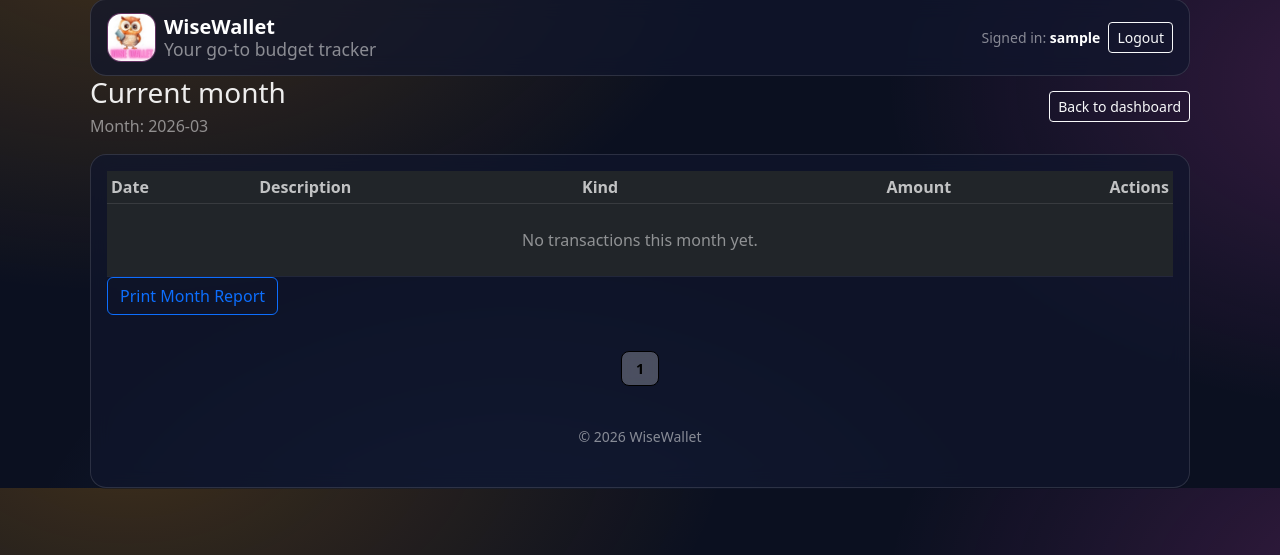
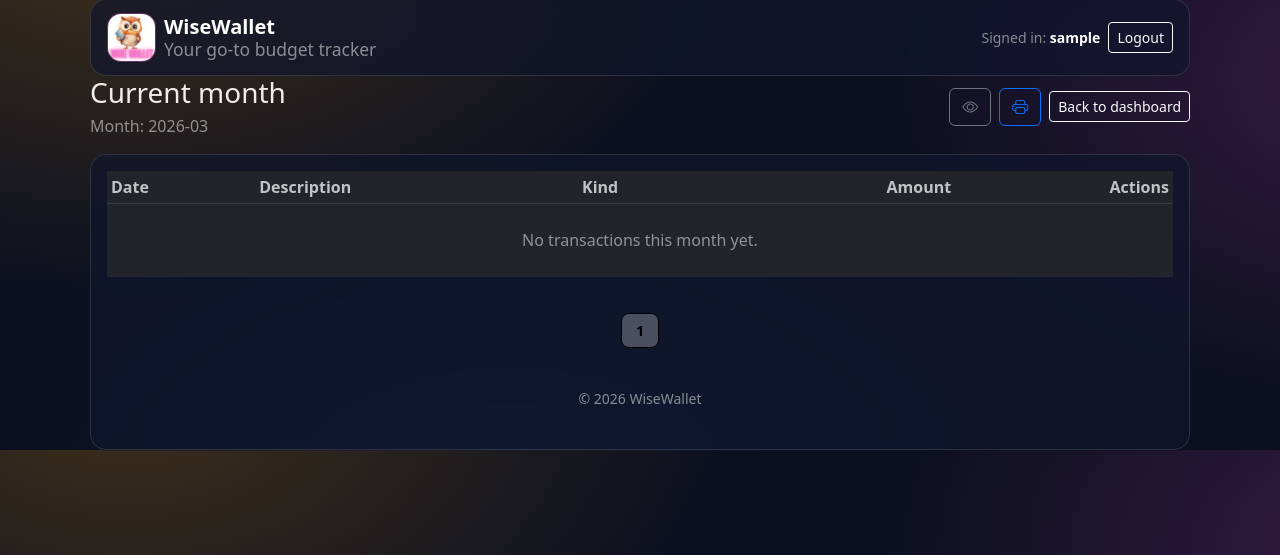
Before and after one commit to paliFrotan/capstone_project_2026, a Django app: page /month/ in a window 1280 px wide. Shown: the part 17-572 px from the top of the page. Run offline with Django 4.2, Linux system fonts and the light colour scheme; the visitor is signed in with stand-in values (Sample User, id 1); data that the repository does not hold is empty.

Commit message:
adjust print options

```diff
--- a/templates/wallet/month_transactions.html
+++ b/templates/wallet/month_transactions.html
@@ -12,9 +12,22 @@
         id="month-toast"
         style="z-index: 2000; display: none; margin-bottom: 1rem"
     ></div>
-    <a class="btn btn-sm btn-outline-light" href="{% url 'dashboard' %}">
-        Back to dashboard
-    </a>
+    <div class="d-flex gap-2 align-items-center">
+        <a href="{% url 'print_month_report' year month %}" class="btn btn-outline-secondary" title="Preview Month Report">
+            <i class="bi bi-eye"></i>
+        </a>
+        <a
+            href="{% url 'print_month_report' year month %}"
+            target="_blank"
+            class="btn btn-outline-primary"
+            title="Print Month Report"
+            onclick="window.open(this.href, '_blank').print(); return false;">
+            <i class="bi bi-printer"></i>
+        </a>
+        <a class="btn btn-sm btn-outline-light" href="{% url 'dashboard' %}?month={{ selected_month|date:'Y-m' }}&date={{ selected_date|date:'Y-m-d' }}">
+            Back to dashboard
+        </a>
+    </div>
 </div>
 
 <div class="glass p-3 rounded-4">
@@ -65,15 +78,7 @@
                 {% endfor %}
             </tbody>
         </table>
-        <div>
-            <a
-                href="{% url 'print_month_report' year month %}"
-                target="_blank"
-                class="btn btn-outline-primary"
-            >
-                Print Month Report
-            </a>
-        </div>
+        <!-- Removed old Print Month Report button below table -->
 
         <!-- ⭐ Django Pagination (styled to match your UI) -->
         <div class="d-flex justify-content-center mt-3">
--- a/templates/wallet/transaction_delete.html
+++ b/templates/wallet/transaction_delete.html
@@ -11,12 +11,6 @@
             {{ tx.date|date:"Y-m-d" }} · {{ tx.kind }} · {{ tx.description }}
         </div>
     </div>
-
-    <a
-        class="btn btn-sm btn-outline-light"
-        href="{% url 'month_transactions' %}"
-        >Back</a
-    >
 </div>
 
 <div class="glass p-3 rounded-4" style="max-width: 720px">
--- a/templates/wallet/transaction_edit.html
+++ b/templates/wallet/transaction_edit.html
@@ -11,12 +11,6 @@
             {{ tx.kind }} · {{ tx.date|date:"Y-m-d" }}
         </div>
     </div>
-
-    <a
-        class="btn btn-sm btn-outline-light"
-        href="{% url 'month_transactions' %}?month={{ request.GET.month }}&page={{ request.GET.page }}"
-        >Back</a
-    >
 </div>
 
 <div class="glass p-3 rounded-4" style="max-width: 720px">
```
Also changed, not shown: templates/wallet/print_month_report.html (+18 -6 lines).
